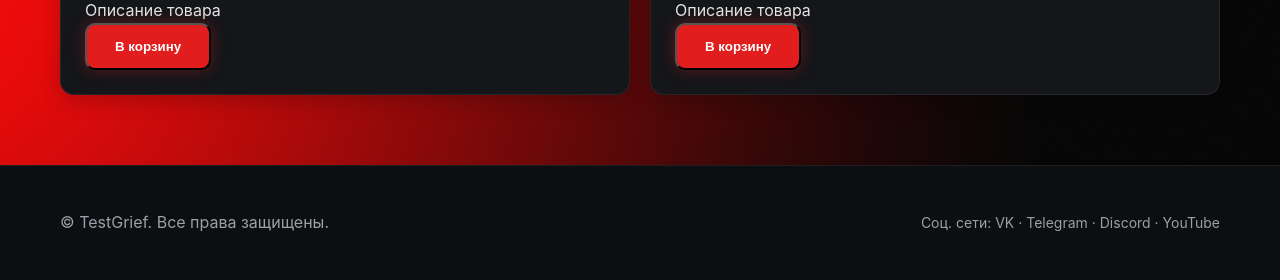
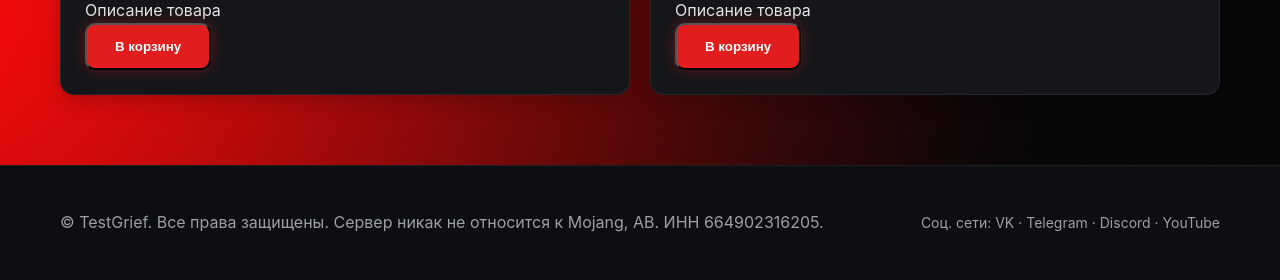
Before and after one commit to VMensem/StepanSite, a Flask app: page / in a window 1280 px wide. Shown: the part 1205-1485 px from the top of the page. Run offline with Flask 3, Linux system fonts and the light colour scheme.

Commit message:
Update base.html

```diff
--- a/templates/base.html
+++ b/templates/base.html
@@ -21,17 +21,17 @@
 </div>
 </header>
 
-
 <main>
 <div class="container">
 {% block content %}{% endblock %}
 </div>
 </main>
 
-
 <footer class="site-footer">
 <div class="container footer-inner">
-<div>© <a href="/">TestGrief</a>. Все права защищены.</div>
+<div>© <a href="/">TestGrief</a>. Все права защищены.
+Сервер никак не относится к Mojang, AB. ИНН 664902316205.
+</div>
 <div class="socials">Соц. сети: <a href="https://vk.com/vladlotto">VK</a> · <a href="https://t.me/vladlotto">Telegram</a> · <a href="https://discord.gg/FxKkkmwEWb">Discord</a> · <a href="https://www.youtube.com/@Mensem">YouTube</a></div>
 </div>
 </footer>
```
